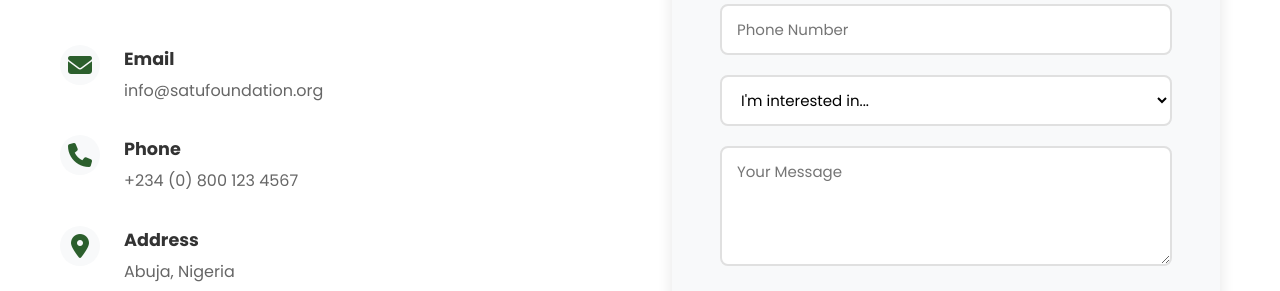
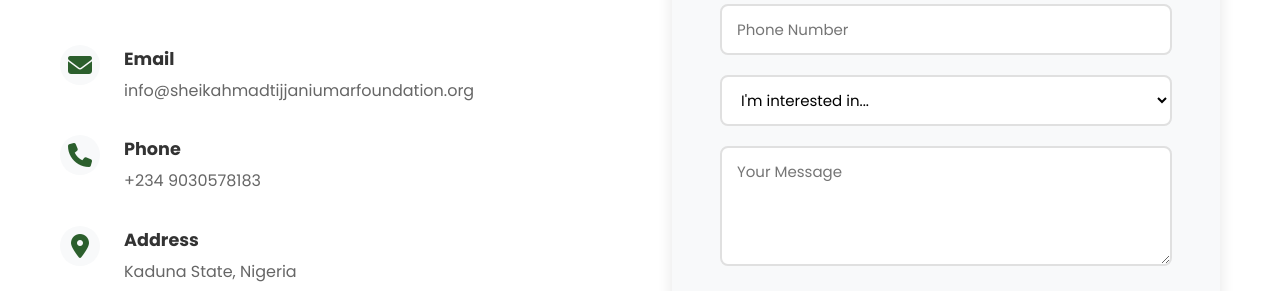
Before and after one commit to KALAMJR12/orphanandoutofschoolchildren, a plain HTML site: page index.html in a window 1280 px wide. Shown: the part 5019-5310 px from the top of the page. Drawn offline with nearby package versions, Linux system fonts and the light colour scheme.

Commit message:
Update contact information in index.html

```diff
--- a/index.html
+++ b/index.html
@@ -277,21 +277,21 @@
                             <i class="fas fa-envelope"></i>
                             <div>
                                 <h4>Email</h4>
-                                <p>info@satufoundation.org</p>
+                                <p>info@sheikahmadtijjaniumarfoundation.org</p>
                             </div>
                         </div>
                         <div class="contact-item">
                             <i class="fas fa-phone"></i>
                             <div>
                                 <h4>Phone</h4>
-                                <p>+234 (0) 800 123 4567</p>
+                                <p>+234 9030578183</p>
                             </div>
                         </div>
                         <div class="contact-item">
                             <i class="fas fa-map-marker-alt"></i>
                             <div>
                                 <h4>Address</h4>
-                                <p>Abuja, Nigeria</p>
+                                <p>Kaduna State, Nigeria</p>
                             </div>
                         </div>
                     </div>
```
